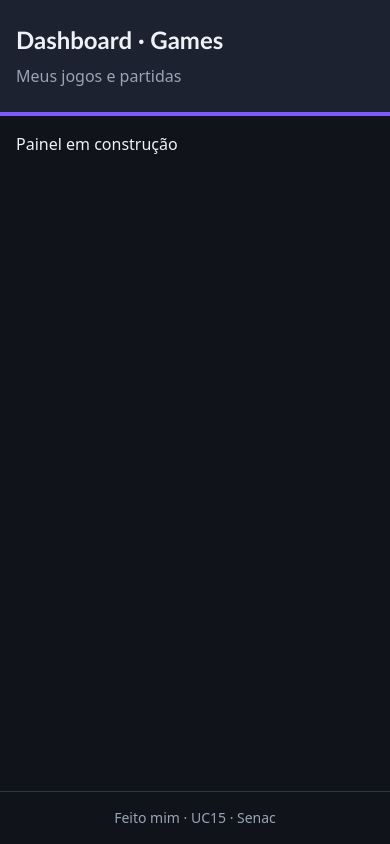
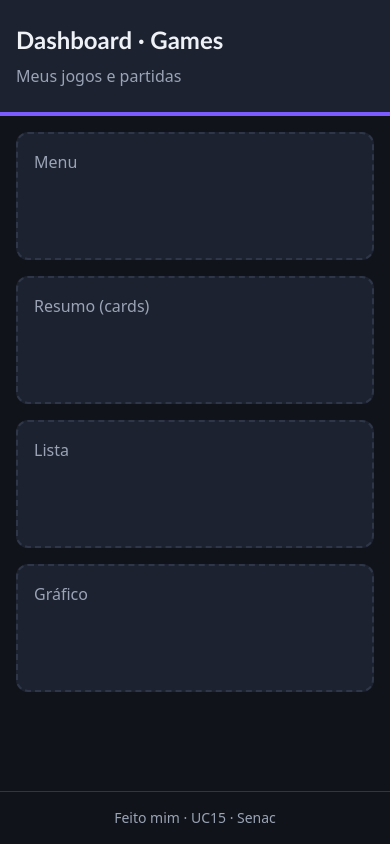
Before and after one commit to giovanaganzerdeleon/my-dashbord, a React (Vite) app: page / in a window 390 px wide. Built offline with nearby package versions, Linux system fonts and the light colour scheme.

Commit message:
feat: add mobile-first dashboard grid

```diff
--- a/src/App.jsx
+++ b/src/App.jsx
@@ -1,16 +1,36 @@
-import Header from './components/Header.jsx'
-import Footer from './components/Footer.jsx'
+import Header from './components/Header.jsx';
+import Footer from './components/Footer.jsx';
+const areaClass =
+  'min-h-32 rounded-xl border-2 border-dashed border-border bg-surface p-4 text-muted';
 
 function App() {
   return (
     <div className="flex min-h-screen flex-col bg-background text-foreground">
       <Header />
-      <main className="flex-1 p-4">
-        <p>Painel em construção</p>
+      <main
+        className="grid flex-1 grid-cols-1 content-start gap-4 p-4
+          md:grid-cols-2 md:gap-6 md:p-6
+          xl:grid-cols-[15rem_1fr_1fr] xl:p-8"
+      >
+        <nav
+          id="menu"
+          className={`${areaClass} md:col-span-2 xl:col-span-1 xl:row-span-2`}
+        >
+          Menu
+        </nav>
+        <section id="summary" className={`${areaClass} md:col-span-2`}>
+          Resumo (cards)
+        </section>
+        <section id="list" className={`${areaClass} xl:min-h-80`}>
+          Lista
+        </section>
+        <section id="chart" className={`${areaClass} xl:min-h-80`}>
+          Gráfico
+        </section>
       </main>
       <Footer />
     </div>
-  )
+  );
 }
 
-export default App
+export default App;
--- a/src/main.jsx
+++ b/src/main.jsx
@@ -2,6 +2,7 @@ import { StrictMode } from 'react';
 import { createRoot } from 'react-dom/client';
 import './styles.css';
 import App from './App.jsx';
+
 
 createRoot(document.getElementById('root')).render(
   <StrictMode>
```
